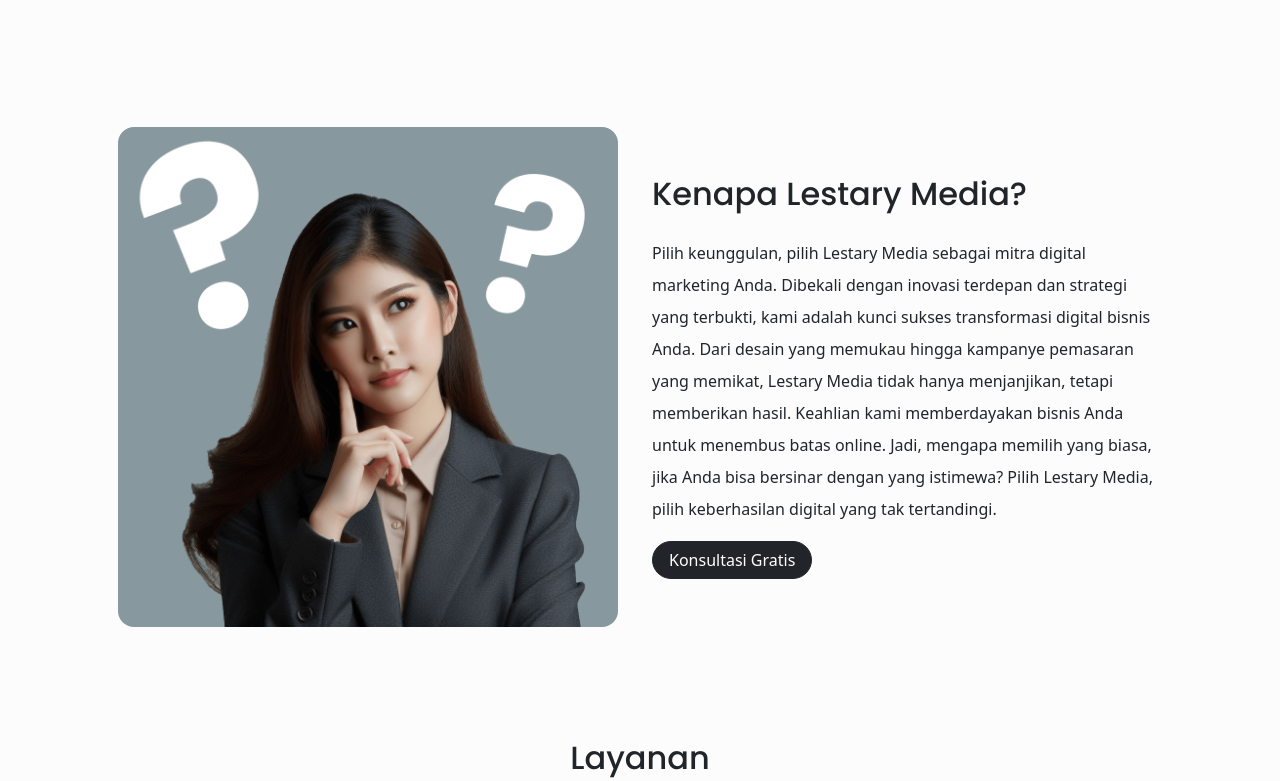
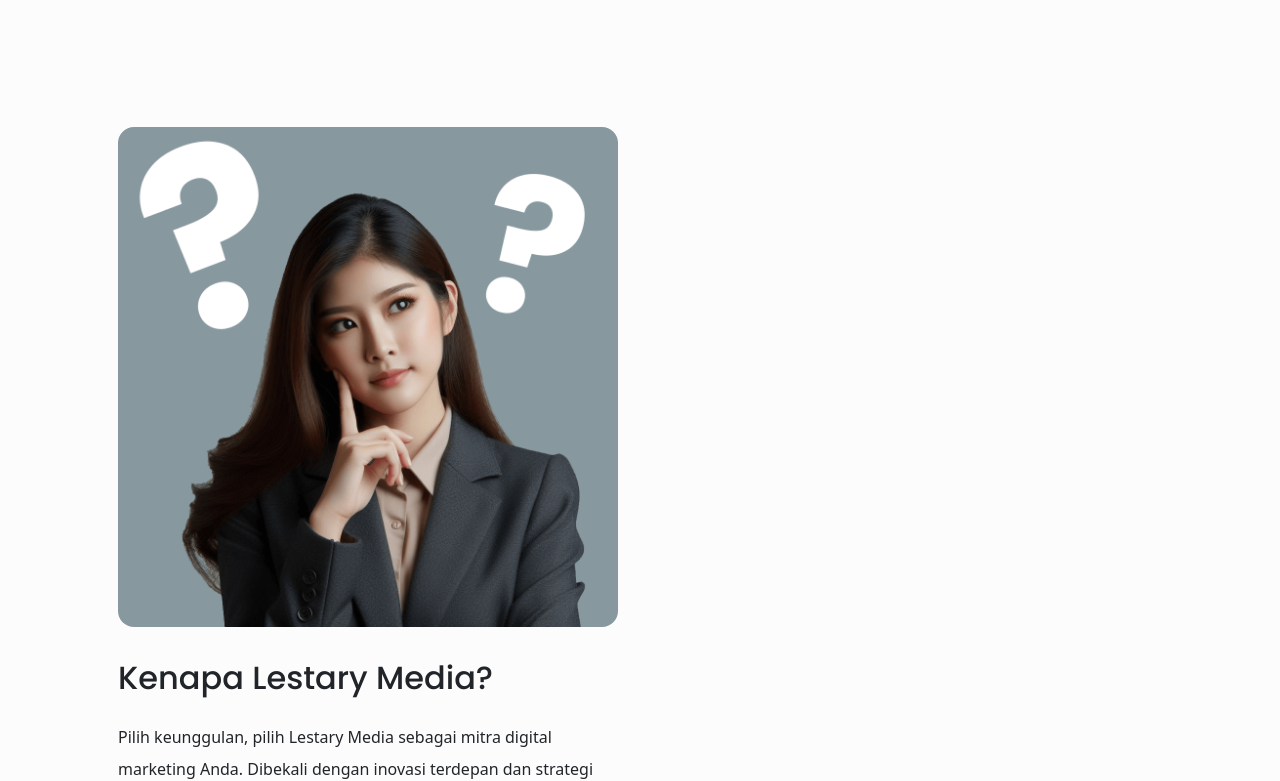
Before and after one commit to novanjunaedi/lestarymedia, a Next.js app: page / in a window 1280 px wide. Shown: the part 800-1581 px from the top of the page. Built offline with nearby package versions, Linux system fonts and the light colour scheme.

Commit message:
update section intro

```diff
--- a/src/components/home/SectionIntro/SectionIntro.js
+++ b/src/components/home/SectionIntro/SectionIntro.js
@@ -3,8 +3,8 @@
 const SectionIntro = () => (
   <section id="intro" data-aos="fade-up">
     <div className="container p-4 p-lg-5">
-      <div className="row justify-content-between">
-        <div className="col-lg-auto my-auto py-3">
+      <div className="row justify-content-between gx-5">
+        <div className="col-lg-6 col-xl-auto my-auto py-3">
           <Image
             className="img-fluid d-block mx-auto rounded-4"
             width={500}
```
